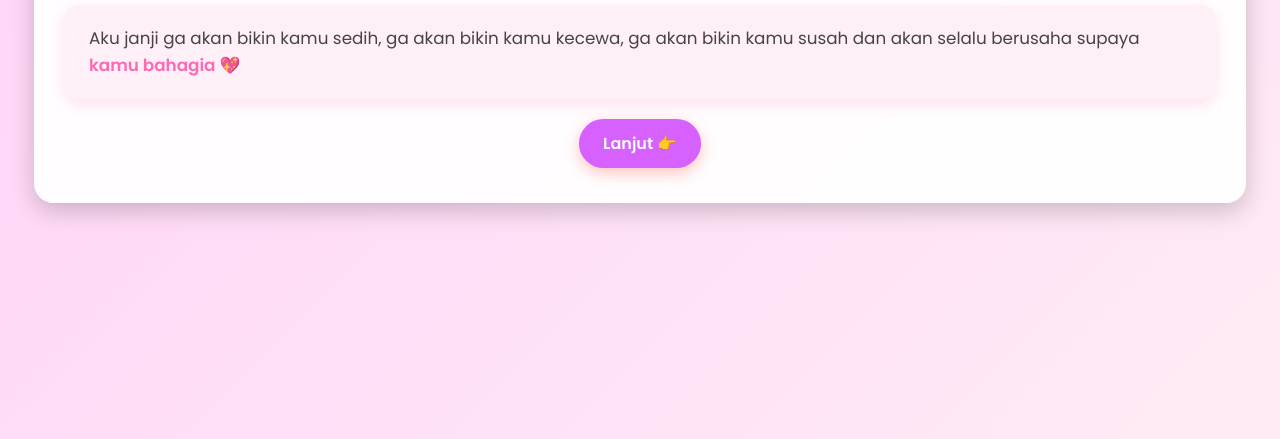
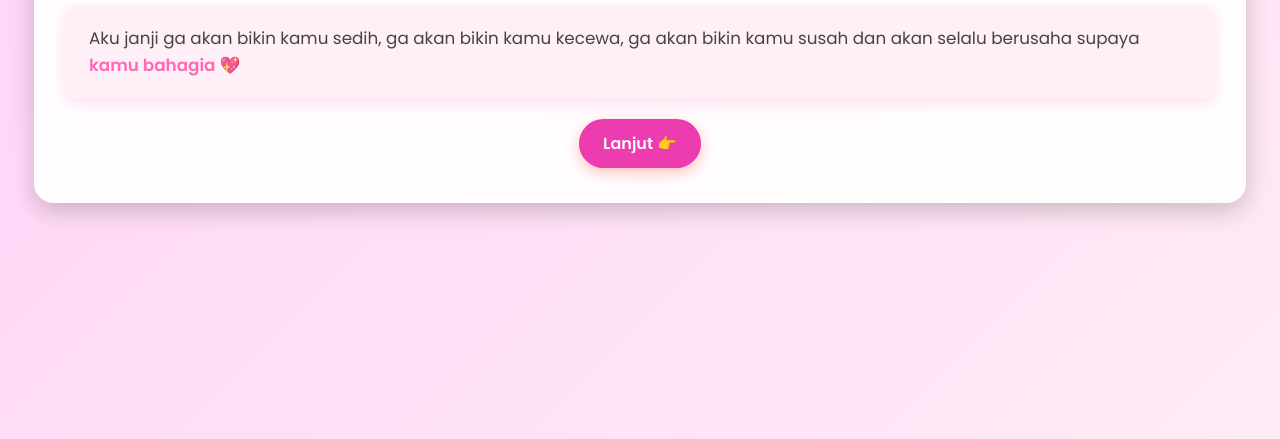
Before and after one commit to gitnurrahman/Ima, a plain HTML site: page intro3.html in a window 1280 px wide. Shown: the part 361-800 px from the top of the page. Drawn offline with Linux system fonts and the light colour scheme.

Commit message:
Update intro3.html

```diff
--- a/intro3.html
+++ b/intro3.html
@@ -62,7 +62,7 @@ body.intro1 {
   display: inline-block;
   margin-top: 20px;
   padding: 12px 24px;
-  background: #d761ff;
+  background: #ed3caf;
   color: #fff;
   text-decoration: none;
   font-weight: 600;
@@ -72,7 +72,7 @@ body.intro1 {
 }
 
 .btn:hover {
-  background: #e650e4;
+  background: #ff00a6;
   transform: scale(1.05);
   box-shadow: 0 8px 20px rgba(255,111,97,0.6);
 }
```
